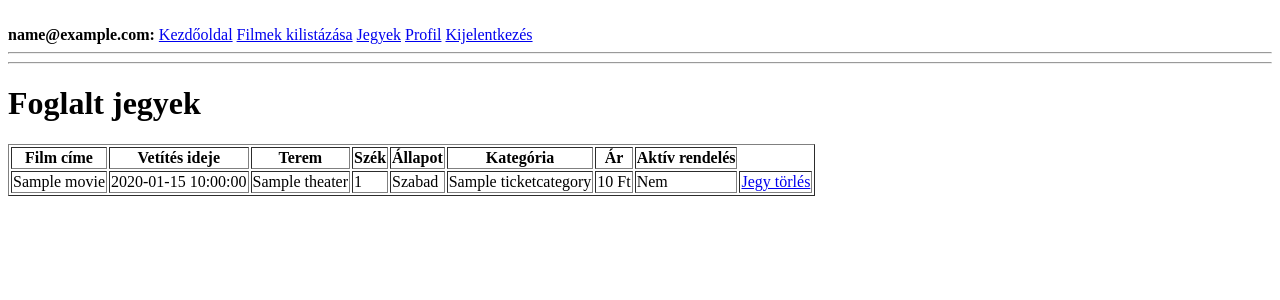
After one commit to huszakgyozo/gydsm_jegymester, a Python web app: template jegymester/app/templates/showticket.html in a window 1280 px wide. The commit adds this page. Shown: the top 300 px of the page. Run offline with Jinja, Linux system fonts and the light colour scheme; the template is opened without the code that fills it: most values are stand-ins (such as "Sample title", 1, 10 or a date in 2020).

Commit message:
movielist és showticket elkészítve

```diff
--- a/jegymester/app/blueprints/ticket/schemas.py
+++ b/jegymester/app/blueprints/ticket/schemas.py
@@ -31,6 +31,7 @@ class TicketToSeatSchema(Schema):
 
 
 class TicketToTicketOrder(Schema):
+    id = fields.Integer()
     ticketcategory = fields.Nested('TicketCategoryResponseSchema')
     seat = fields.Nested('SeatResponseSchema')
     screening = fields.Nested('TicketMoviSchema')
--- a/jegymester/app/blueprints/ticketorder/routes.py
+++ b/jegymester/app/blueprints/ticketorder/routes.py
@@ -25,9 +25,9 @@ def ticketorder_list_all():
 
 
 # ha a jegy nem aktív, akkor delete
-@bp.delete('/delete/<int:id>')
+@bp.delete('/delete/<int:ticket_id>')
 @bp.auth_required(auth)
-@role_required([1])
+#@role_required([1])
 def ticketorder_delete(id):
     success, response = TicketOrderService.ticketorder_delete(id)
     if success:
--- a/jegymester/app/blueprints/ticketorder/service.py
+++ b/jegymester/app/blueprints/ticketorder/service.py
@@ -15,7 +15,7 @@ class TicketOrderService:
     @staticmethod
     def ticketorder_delete(id):
         try:
-            ticketorder = db.session.get(TicketOrder, id)
+            ticketorder = db.session.get(TicketOrder, ticket_id=id)
             if not ticketorder:
                 return False, "A rendelés nem található!"
             elif ticketorder:
--- a/jegymester/app/templates/base.html
+++ b/jegymester/app/templates/base.html
@@ -10,6 +10,10 @@
         <a href="{{ url_for('home') }}">Kezdőoldal</a>
 
 
+        {% if page != "movielist" %}
+        <a href="{{ url_for('movielist') }}">Filmek kilistázása</a>
+        {% endif %}
+
         {% if not data %}
         {% if page != "login" %}
         <a href="{{ url_for('login') }}">Bejelentkezés</a>
@@ -21,8 +25,8 @@
 
 
         {% if data %}
-            {% if page != "showticket" %}
-                <a href="{{ url_for('showticket') }}">Jegyek</a>
+        {% if page != "ticketlist" %}
+        <a href="{{ url_for('ticketlist') }}">Jegyek</a>
         {% endif %}
         {% if page != "profile" %}
         <a href="{{ url_for('profile') }}">Profil</a>
@@ -33,6 +37,7 @@
         {% if 1 in roles %}
         <a href="{{ url_for('movieadd') }}">Filmek hozzáadása</a>
         {% endif %}
+
         {% endif %}
     </div>
 
--- /dev/null
+++ b/jegymester/app/templates/showticket.html
@@ -0,0 +1,52 @@
+{% extends "base.html" %}
+{% block title %}Jegyek{% endblock %}
+
+{% block content %}
+<div class="container mt-4">
+    <h1 class="mb-4">Foglalt jegyek</h1>
+
+    {% if tickets %}
+    <div class="table-responsive">
+                <table border="1">
+                    <thead>
+                        <tr>
+                            <th>Film címe</th>
+                            <th>Vetítés ideje</th>
+                            <th>Terem</th>
+                            <th>Szék</th>
+                            <th>Állapot</th>
+                            <th>Kategória</th>
+                            <th>Ár</th>
+                            <th>Aktív rendelés</th>
+                        </tr>
+                    </thead>
+                    <tbody>
+                        {% for ticket in tickets %}
+                        <tr>
+                            <td>{{ ticket.screening.movie.title }}</td>
+                            <td>{{ ticket.screening.start_time }}</td>
+                            <td>{{ ticket.screening.theater.theatname }}</td>
+                            <td>{{ ticket.seat.seat_number }}</td>
+                            <td>{{ 'Foglalt' if ticket.seat.reserved else 'Szabad' }}</td>
+                            <td>{{ ticket.ticketcategory.catname }}</td>
+                            <td>{{ ticket.ticketcategory.price }} Ft</td>
+                            <td>
+                                {% if ticket.ticket_orders and ticket.ticket_orders[0].ticket_active %}
+                                Igen
+                                {% else %}
+                                Nem
+                                {% endif %}
+                            </td>
+                            <td><a href="{{ url_for('ticket_delete',ticket_id=ticket.id) }}">Jegy törlés</a></td>
+                        </tr>
+                        {% endfor %}
+                    </tbody>
+                </table>
+    </div>
+    {% else %}
+    <div class="alert alert-info">
+        Nincsenek foglalt jegyek.
+    </div>
+    {% endif %}
+</div>
+{% endblock %}
```
Also changed, not shown: jegymester/app/__init__.py (+33 -3 lines), jegymester/app/blueprints/ticket/routes.py (+11 -0 lines), jegymester/app/blueprints/ticket/service.py (+8 -0 lines), jegymester/app/templates/movieList.html (added, +32 -0 lines), 1 other file. Lines whose indentation alone changed are shown as unchanged.
